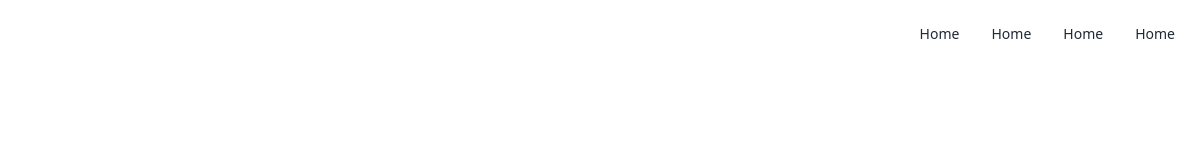
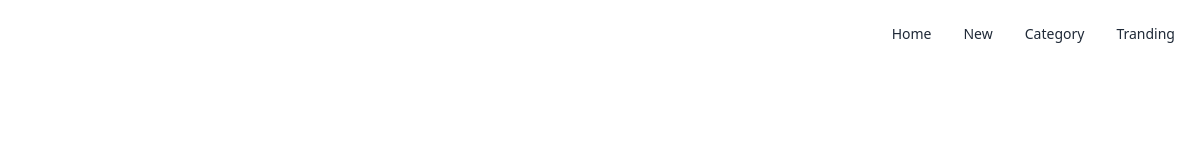
Before and after one commit to 123naim/tailwind-css-projects, a website: page Project-1/output/index.html in a window 1280 px wide. Shown: the full height of the page, 77-1280 px from the left. Drawn offline with Linux system fonts and the light colour scheme.

Commit message:
projects 1 menu changes

```diff
--- a/Project-1/output/index.html
+++ b/Project-1/output/index.html
@@ -46,18 +46,18 @@
                     <ul tabindex="0"
                         class="menu menu-lg dropdown-content mt-3 z-[1] p-2 shadow bg-base-100 rounded-box w-52">
                         <li><a>Home</a></li>
-                        <li><a>Home</a></li>
-                        <li><a>Home</a></li>
-                        <li><a>Home</a></li>
+                        <li><a>New</a></li>
+                        <li><a>Category</a></li>
+                        <li><a>Tranding</a></li>
                     </ul>
                 </div>
             </div>
             <div class="navbar-end hidden lg:flex">
                 <ul class="menu menu-horizontal px-1">
                     <li><a>Home</a></li>
-                    <li><a>Home</a></li>
-                    <li><a>Home</a></li>
-                    <li><a>Home</a></li>
+                    <li><a>New</a></li>
+                    <li><a>Category</a></li>
+                    <li><a>Tranding</a></li>
                 </ul>
             </div>
         </div>
```
